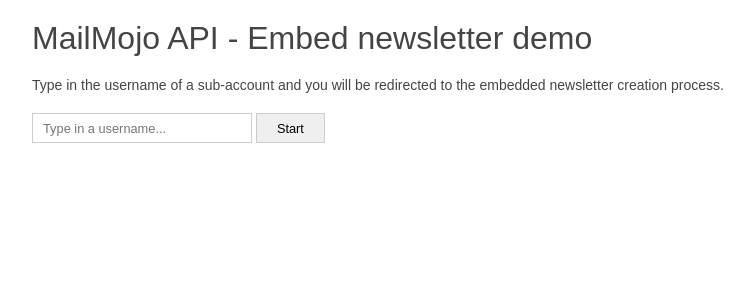
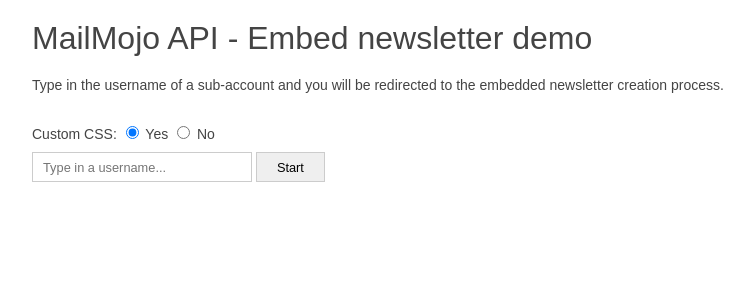
Before and after one commit to eliksir/mailmojo-embed-examples, a Django app: template demo/demo/templates/home.html in a window 1280 px wide. Shown: the top 300 px of the page, without its empty margins (128-879 px from the left). Run offline with Django 3.2, Linux system fonts and the light colour scheme; the template is opened without the code that fills it, so the values that code supplies are empty; parts of the project's set-up code (start-up, migrations or seed data) failed here and were passed over.

Commit message:
Support custom CSS or not

```diff
--- a/demo/demo/static/app.css
+++ b/demo/demo/static/app.css
@@ -45,6 +45,10 @@ iframe {
 	border: 0;
 }
 
+form {
+	margin-top: 30px;
+}
+
 form input[type=text],
 button {
 	display: inline-block;
@@ -58,6 +62,10 @@ form input[type=text] {
 	width: 220px;
 }
 
+form .custom-css {
+	margin-bottom: 10px;
+}
+
 button {
 	padding: 0 20px;
 }
--- a/demo/demo/templates/home.html
+++ b/demo/demo/templates/home.html
@@ -9,6 +9,15 @@
 
   <form method="post">
     {% csrf_token %}
+    <div class="custom-css">
+      Custom CSS:
+      <label>
+        <input type="radio" name="custom-css" value="yes" checked="checked"> Yes
+      </label>
+      <label>
+        <input type="radio" name="custom-css" value="yes"> No
+      </label>
+    </div>
     <div>
       <input type="text" name="username" id="username" placeholder="Type in a username...">
       <button type="submit" name="submit">Start</button>
```
Also changed, not shown: demo/demo/views.py (+8 -3 lines).
